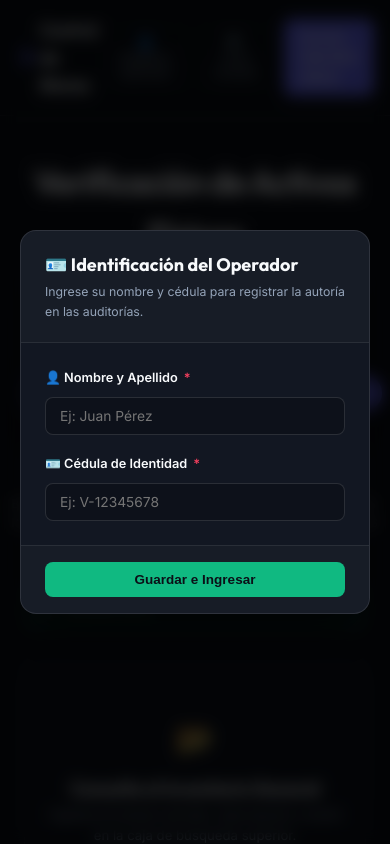
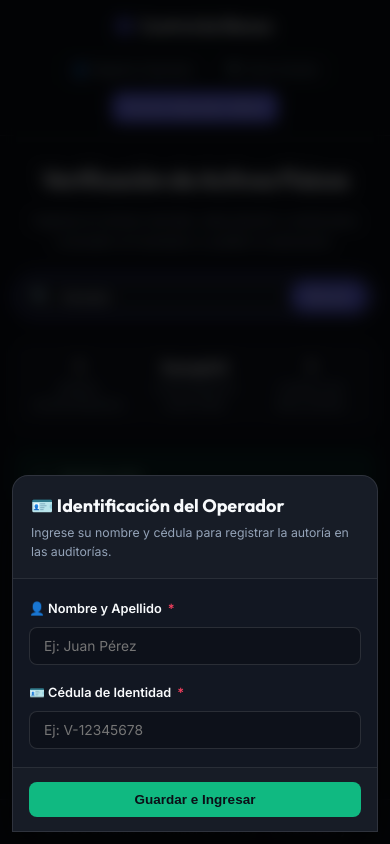
Before and after one commit to LeoPro777/Bienes-Program, a FastAPI app: template templates/buscador.html in a window 390 px wide. Run offline with FastAPI, Linux system fonts and the light colour scheme; the template is opened without the code that fills it: most values are stand-ins (such as "Sample title", 1, 10 or a date in 2020).

Commit message:
feat: implement modern dark UI layout and search interface for the assets system

```diff
--- a/src/main.py
+++ b/src/main.py
@@ -330,9 +330,24 @@ async def post_logout():
     response = RedirectResponse(url="/", status_code=status.HTTP_303_SEE_OTHER)
     response.delete_cookie(key=auth.COOKIE_NAME)
     logger.info("Sesión cerrada correctamente.")
-    return response
+@app.post("/api/validar-etiqueta")
+async def api_validar_etiqueta(
+    numero_bien: str = Form(...),
+    foto_numero_bien: UploadFile = File(...)
+):
+    try:
+        bytes_foto_1 = await foto_numero_bien.read()
+        if not bytes_foto_1:
+            return JSONResponse({"exito": False, "mensaje": "No se recibió el archivo de imagen."})
+
+        es_valido, motivo = await gemini_service.verificar_foto_numero_bien(bytes_foto_1, numero_bien)
+        return JSONResponse({"exito": es_valido, "mensaje": motivo})
+    except Exception as e:
+        logger.error(f"Error en endpoint /api/validar-etiqueta: {e}")
+        return JSONResponse({"exito": False, "mensaje": f"Error del servidor al procesar imagen: {str(e)}"})
 
 @app.post("/marcar-exitoso")
+
 async def post_marcar_exitoso(
     request: Request,
     log_id: str = Form(...),
--- a/static/style.css
+++ b/static/style.css
@@ -1147,3 +1187,156 @@ body {
   padding: 32px;
   color: var(--text-subtle);
 }
+
+/* ==========================================================================
+   ADAPTACIÓN MOBILE Y RESPONSIVIDAD ULTRA-CUIDADA
+   ========================================================================== */
+
+@media (max-width: 768px) {
+  .app-header {
+    padding: 12px 16px;
+  }
+
+  .header-container {
+    flex-wrap: wrap;
+    gap: 12px;
+    justify-content: space-between;
+  }
+
+  .brand-logo {
+    font-size: 1rem;
+  }
+
+  .nav-actions {
+    gap: 8px;
+    flex-wrap: wrap;
+  }
+
+  .btn-subtle, .btn-nav-primary {
+    padding: 6px 12px;
+    font-size: 0.8rem;
+  }
+
+  .app-main {
+    padding: 24px 16px 40px 16px;
+    gap: 24px;
+  }
+
+  .hero-title {
+    font-size: 1.6rem;
+  }
+
+  .hero-subtitle {
+    font-size: 0.88rem;
+  }
+
+  .search-box-wrapper {
+    padding: 4px 6px 4px 14px;
+  }
+
+  .search-input {
+    font-size: 0.92rem;
+  }
+
+  .btn-search {
+    padding: 8px 16px;
+    font-size: 0.88rem;
+  }
+
+  .stats-bar {
+    padding: 12px 16px;
+    gap: 12px;
+    justify-content: space-around;
+  }
+
+  .stat-number {
+    font-size: 1.1rem;
+  }
+
+  .stat-text {
+    font-size: 0.7rem;
+  }
+
+  .asset-card {
+    padding: 18px;
+  }
+
+  .asset-id {
+    font-size: 1.35rem;
+  }
+
+  .asset-info-grid {
+    grid-template-columns: 1fr;
+    gap: 12px;
+  }
+}
+
+@media (max-width: 540px) {
+  .header-container {
+    justify-content: center;
+    text-align: center;
+  }
+
+  .brand-logo {
+    width: 100%;
+    justify-content: center;
+    margin-bottom: 4px;
+  }
+
+  .nav-actions {
+    width: 100%;
+    justify-content: center;
+  }
+
+  .stats-bar {
+    display: grid;
+    grid-template-columns: 1fr 1fr 1fr;
+    gap: 8px;
+    padding: 12px 8px;
+    text-align: center;
+  }
+
+  .stat-divider {
+    display: none;
+  }
+
+  .modal-backdrop {
+    padding: 12px;
+    align-items: flex-end;
+  }
+
+  .modal-card {
+    max-height: 94vh;
+    border-radius: var(--radius-lg) var(--radius-lg) 0 0;
+  }
+
+  .modal-header {
+    padding: 16px 18px;
+  }
+
+  .modal-body {
+    padding: 18px 16px;
+    gap: 16px;
+  }
+
+  .photos-grid {
+    grid-template-columns: 1fr;
+    gap: 14px;
+  }
+
+  .upload-box-content {
+    height: 105px;
+  }
+
+  .modal-footer {
+    padding: 14px 16px;
+    flex-direction: column-reverse;
+    gap: 8px;
+  }
+
+  .btn-modal-cancel, .btn-modal-submit {
+    width: 100%;
+    text-align: center;
+    justify-content: center;
+  }
+}
```
Also changed, not shown: other parts of static/style.css (+41 -1 lines), templates/buscador.html (+74 -5 lines).
